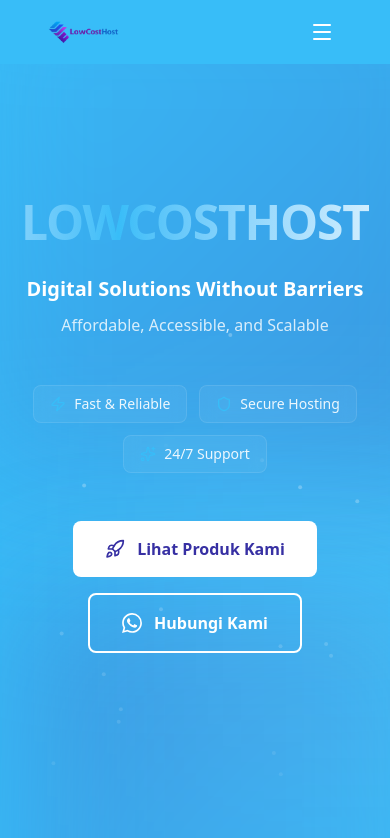
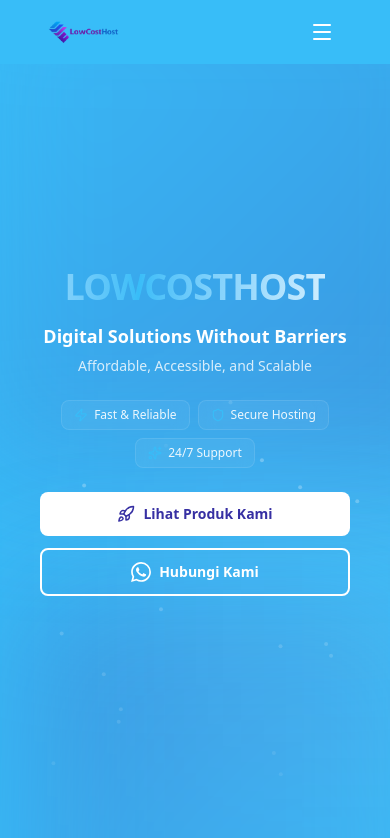
Before and after one commit to timurlauttt/lowcostost, a React (Vite) app: page / in a window 390 px wide. Shown: the top 838 px of the page. Built offline with nearby package versions, Linux system fonts and the light colour scheme.

Commit message:
minor change

```diff
--- a/src/components/Hero.jsx
+++ b/src/components/Hero.jsx
@@ -79,11 +79,11 @@
         />
       ))}
 
-      <div className="text-center max-w-7xl mx-auto relative z-10">
+      <div className="text-center max-w-7xl mx-auto relative z-10 px-2">
 
         {/* Main heading with stagger animation */}
         <motion.h1
-          className="text-5xl sm:text-7xl md:text-8xl lg:text-9xl font-black text-white mb-6 leading-tight tracking-tight"
+          className="text-4xl sm:text-6xl md:text-7xl lg:text-8xl font-black text-white mb-4 sm:mb-6 leading-tight tracking-tight"
           initial={{ opacity: 0, y: 30 }}
           animate={{ opacity: 1, y: 0 }}
           transition={{ duration: 0.8, delay: 0.2 }}
@@ -110,11 +110,11 @@
           animate={{ opacity: 1, y: 0 }}
           transition={{ duration: 0.8, delay: 0.4 }}
         >
-          <p className="text-xl sm:text-2xl md:text-3xl lg:text-4xl text-white font-bold mb-3 leading-tight">
+          <p className="text-lg sm:text-2xl md:text-3xl lg:text-4xl text-white font-bold mb-2 sm:mb-3 leading-tight">
             Digital Solutions Without Barriers
           </p>
 
-          <p className="text-base sm:text-lg md:text-xl text-white/80 mb-12 max-w-4xl mx-auto font-light">
+          <p className="text-sm sm:text-base md:text-lg text-white/80 mb-6 sm:mb-8 md:mb-12 max-w-4xl mx-auto font-light px-4">
             Affordable, Accessible, and Scalable
           </p>
         </motion.div>
@@ -124,7 +124,7 @@
           initial={{ opacity: 0, y: 20 }}
           animate={{ opacity: 1, y: 0 }}
           transition={{ duration: 0.8, delay: 0.6 }}
-          className="flex flex-wrap items-center justify-center gap-3 mb-12"
+          className="flex flex-wrap items-center justify-center gap-2 sm:gap-3 mb-6 sm:mb-8 md:mb-12"
         >
           {[
             { icon: Zap, text: 'Fast & Reliable' },
@@ -134,17 +134,17 @@
             <motion.div
               key={idx}
               whileHover={{ scale: 1.05, y: -2 }}
-              className="flex items-center gap-2 px-4 py-2 bg-white/5 backdrop-blur-sm border border-white/10 rounded-lg"
+              className="flex items-center gap-1.5 sm:gap-2 px-3 sm:px-4 py-1.5 sm:py-2 bg-white/5 backdrop-blur-sm border border-white/10 rounded-lg"
             >
-              <feature.icon className="w-4 h-4 text-primary" />
-              <span className="text-sm text-white/90">{feature.text}</span>
+              <feature.icon className="w-3.5 h-3.5 sm:w-4 sm:h-4 text-primary" />
+              <span className="text-xs sm:text-sm text-white/90">{feature.text}</span>
             </motion.div>
           ))}
         </motion.div>
 
         {/* CTA Buttons */}
         <motion.div
-          className="flex flex-col sm:flex-row items-center justify-center gap-4 sm:gap-6 mb-12"
+          className="flex flex-col sm:flex-row items-stretch sm:items-center justify-center gap-3 sm:gap-4 md:gap-6 mb-8 sm:mb-12 w-full sm:w-auto px-4 sm:px-0"
           initial={{ opacity: 0, y: 20 }}
           animate={{ opacity: 1, y: 0 }}
           transition={{ duration: 0.8, delay: 0.8 }}
@@ -153,9 +153,9 @@
             onClick={scrollToProduct}
             whileHover={{ scale: 1.05, boxShadow: '0 20px 60px rgba(56, 189, 248, 0.4)' }}
             whileTap={{ scale: 0.98 }}
-            className="group relative px-8 py-4 bg-white text-primary-dark rounded-lg font-bold overflow-hidden transition-all duration-300 flex items-center gap-3"
+            className="group relative w-full sm:w-auto px-6 sm:px-8 py-3 sm:py-4 bg-white text-primary-dark rounded-lg font-bold overflow-hidden transition-all duration-300 flex items-center justify-center gap-2 sm:gap-3 text-sm sm:text-base"
           >
-            <Rocket size={20} className="relative z-10" />
+            <Rocket size={18} className="relative z-10 sm:w-5 sm:h-5" />
             <span className="relative z-10">Lihat Produk Kami</span>
           </motion.button>
 
@@ -169,7 +169,7 @@
               backgroundColor: 'rgba(255, 255, 255, 1)'
             }}
             whileTap={{ scale: 0.98 }}
-            className="group px-8 py-4 bg-transparent border-2 border-white text-white rounded-lg font-bold transition-all duration-300 flex items-center gap-3 hover:text-primary-dark"
+            className="group w-full sm:w-auto px-6 sm:px-8 py-3 sm:py-4 bg-transparent border-2 border-white text-white rounded-lg font-bold transition-all duration-300 flex items-center justify-center gap-2 sm:gap-3 hover:text-primary-dark text-sm sm:text-base"
           >
             <svg className="w-5 h-5" viewBox="0 0 24 24" fill="currentColor">
               <path d="M17.472 14.382c-.297-.149-1.758-.867-2.03-.967-.273-.099-.471-.148-.67.15-.197.297-.767.966-.94 1.164-.173.199-.347.223-.644.075-.297-.15-1.255-.463-2.39-1.475-.883-.788-1.48-1.761-1.653-2.059-.173-.297-.018-.458.13-.606.134-.133.298-.347.446-.52.149-.174.198-.298.298-.497.099-.198.05-.371-.025-.52-.075-.149-.669-1.612-.916-2.207-.242-.579-.487-.5-.669-.51-.173-.008-.371-.01-.57-.01-.198 0-.52.074-.792.372-.272.297-1.04 1.016-1.04 2.479 0 1.462 1.065 2.875 1.213 3.074.149.198 2.096 3.2 5.077 4.487.709.306 1.262.489 1.694.625.712.227 1.36.195 1.871.118.571-.085 1.758-.719 2.006-1.413.248-.694.248-1.289.173-1.413-.074-.124-.272-.198-.57-.347m-5.421 7.403h-.004a9.87 9.87 0 01-5.031-1.378l-.361-.214-3.741.982.998-3.648-.235-.374a9.86 9.86 0 01-1.51-5.26c.001-5.45 4.436-9.884 9.888-9.884 2.64 0 5.122 1.03 6.988 2.898a9.825 9.825 0 012.893 6.994c-.003 5.45-4.437 9.884-9.885 9.884m8.413-18.297A11.815 11.815 0 0012.05 0C5.495 0 .16 5.335.157 11.892c0 2.096.547 4.142 1.588 5.945L.057 24l6.305-1.654a11.882 11.882 0 005.683 1.448h.005c6.554 0 11.89-5.335 11.893-11.893a11.821 11.821 0 00-3.48-8.413Z"/>
@@ -182,13 +182,13 @@
               {/* Scroll indicator with animation - positioned at bottom center */}
       <motion.button
         onClick={scrollToProduct}
-        className="absolute bottom-12 left-1/2 -translate-x-1/2 cursor-pointer bg-transparent border-none outline-none z-20"
+        className="absolute bottom-8 sm:bottom-12 left-1/2 -translate-x-1/2 cursor-pointer bg-transparent border-none outline-none z-20"
         animate={{ y: [0, 10, 0] }}
         transition={{ duration: 2, repeat: Infinity, ease: "easeInOut" }}
         whileHover={{ scale: 1.2 }}
         whileTap={{ scale: 0.9 }}
       >
-        <svg className="w-8 h-8 text-white hover:text-white/90 transition-colors drop-shadow-lg" fill="none" stroke="currentColor" viewBox="0 0 24 24">
+        <svg className="w-6 h-6 sm:w-8 sm:h-8 text-white hover:text-white/90 transition-colors drop-shadow-lg" fill="none" stroke="currentColor" viewBox="0 0 24 24">
           <path strokeLinecap="round" strokeLinejoin="round" strokeWidth={2} d="M19 14l-7 7m0 0l-7-7m7 7V3" />
         </svg>
       </motion.button>
```
